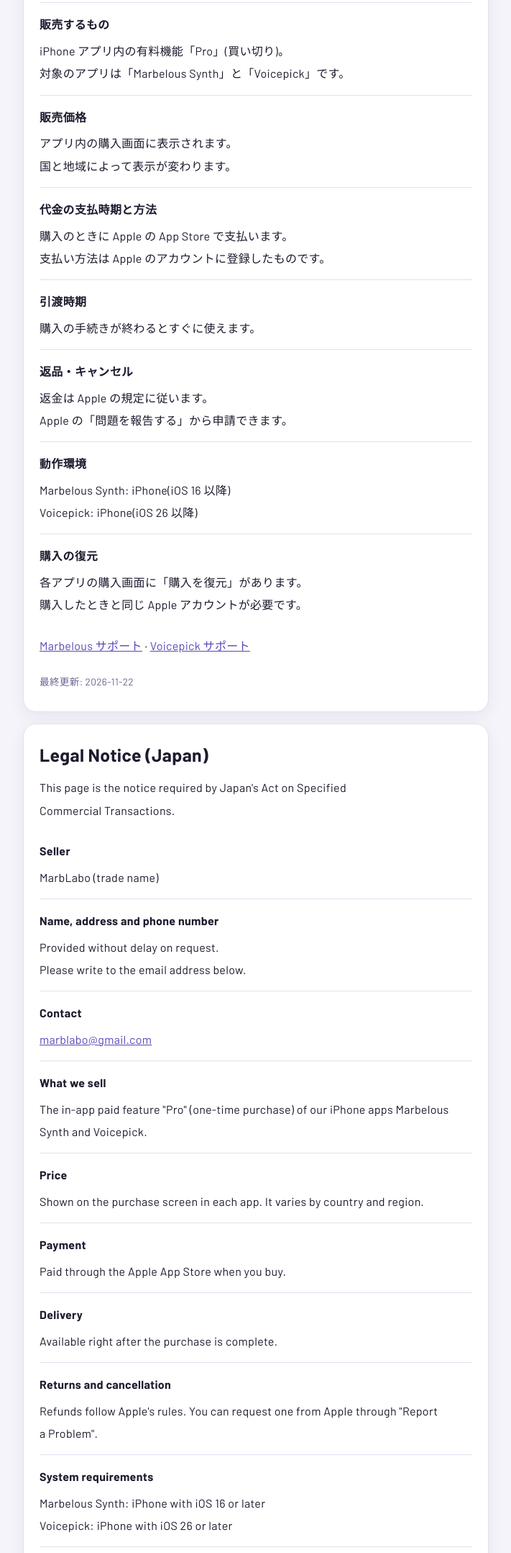
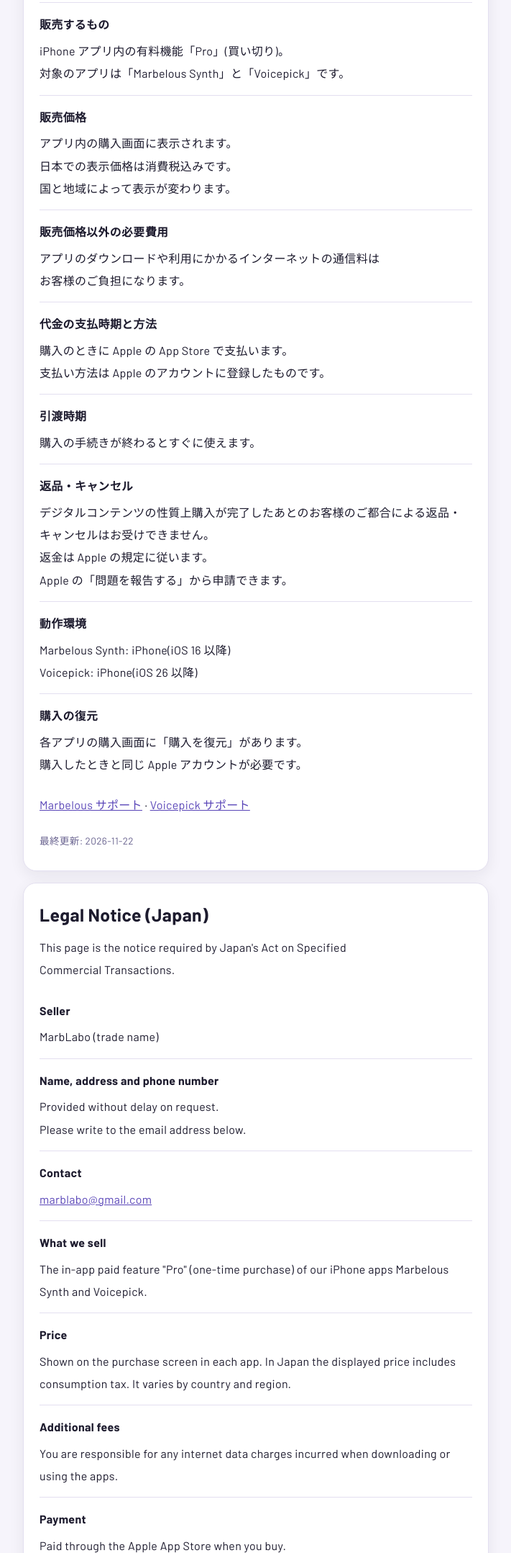
Before and after one commit to marblabo/marblabo.github.io, a plain HTML site: page tokushoho.html in a window 1280 px wide. Shown: the part 643-2800 px from the top of the page at 72% size, without its empty margins (284-995 px from the left). Drawn offline with Linux system fonts and the light colour scheme.

Commit message:
Legal notice: returns wording, additional fees, tax-inclusive price in Japan
Co-Authored-By: Claude Sonnet 5.5 <noreply@anthropic.com>

```diff
--- a/tokushoho.html
+++ b/tokushoho.html
@@ -17,10 +17,11 @@
 <div class="faq"><b>氏名・住所・電話番号</b>請求があれば遅滞なく提供します。<br>下のメールアドレスにご連絡ください。</div>
 <div class="faq"><b>連絡先</b><a href="mailto:marblabo@gmail.com">marblabo@gmail.com</a></div>
 <div class="faq"><b>販売するもの</b>iPhone アプリ内の有料機能「Pro」(買い切り)。<br>対象のアプリは「Marbelous Synth」と「Voicepick」です。</div>
-<div class="faq"><b>販売価格</b>アプリ内の購入画面に表示されます。<br>国と地域によって表示が変わります。</div>
+<div class="faq"><b>販売価格</b>アプリ内の購入画面に表示されます。<br>日本での表示価格は消費税込みです。<br>国と地域によって表示が変わります。</div>
+<div class="faq"><b>販売価格以外の必要費用</b>アプリのダウンロードや利用にかかるインターネットの通信料は<wbr>お客様のご負担になります。</div>
 <div class="faq"><b>代金の支払時期と方法</b>購入のときに Apple の App Store で支払います。<br>支払い方法は Apple のアカウントに登録したものです。</div>
 <div class="faq"><b>引渡時期</b>購入の手続きが終わると<wbr>すぐに使えます。</div>
-<div class="faq"><b>返品・キャンセル</b>返金は Apple の規定に従います。<br>Apple の「問題を報告する」から申請できます。</div>
+<div class="faq"><b>返品・キャンセル</b>デジタルコンテンツの性質上<wbr>購入が完了したあとの<wbr>お客様のご都合による返品・キャンセルは<wbr>お受けできません。<br>返金は Apple の規定に従います。<br>Apple の「問題を報告する」から申請できます。</div>
 <div class="faq"><b>動作環境</b>Marbelous Synth: iPhone(iOS 16 以降)<br>Voicepick: iPhone(iOS 26 以降)</div>
 <div class="faq"><b>購入の復元</b>各アプリの購入画面に「購入を復元」があります。<br>購入したときと同じ Apple アカウントが必要です。</div>
 <p><a href="marbelous/support.html">Marbelous サポート</a> · <a href="voicepick/support.html">Voicepick サポート</a></p>
@@ -34,10 +35,11 @@
 <div class="faq"><b>Name, address and phone number</b>Provided without delay on request.<br>Please write to the email address below.</div>
 <div class="faq"><b>Contact</b><a href="mailto:marblabo@gmail.com">marblabo@gmail.com</a></div>
 <div class="faq"><b>What we sell</b>The in-app paid feature "Pro" (one-time purchase) of our iPhone apps Marbelous Synth and Voicepick.</div>
-<div class="faq"><b>Price</b>Shown on the purchase screen in each app. It varies by country and region.</div>
+<div class="faq"><b>Price</b>Shown on the purchase screen in each app. In Japan the displayed price includes consumption tax. It varies by country and region.</div>
+<div class="faq"><b>Additional fees</b>You are responsible for any internet data charges incurred when downloading or using the apps.</div>
 <div class="faq"><b>Payment</b>Paid through the Apple App Store when you buy.</div>
 <div class="faq"><b>Delivery</b>Available right after the purchase is complete.</div>
-<div class="faq"><b>Returns and cancellation</b>Refunds follow Apple's rules. You can request one from Apple through "Report a Problem".</div>
+<div class="faq"><b>Returns and cancellation</b>Due to the nature of digital content, we do not accept returns or cancellations for the customer's own reasons once the purchase is complete. Refunds follow Apple's rules. You can request one from Apple through "Report a Problem".</div>
 <div class="faq"><b>System requirements</b>Marbelous Synth: iPhone with iOS 16 or later<br>Voicepick: iPhone with iOS 26 or later</div>
 <div class="faq"><b>Restoring a purchase</b>Each app has "Restore purchases" on its purchase screen. Use the same Apple account you bought with.</div>
 <p><a href="marbelous/support.html#en">Marbelous Support</a> · <a href="voicepick/support.html#en">Voicepick Support</a></p>
```
